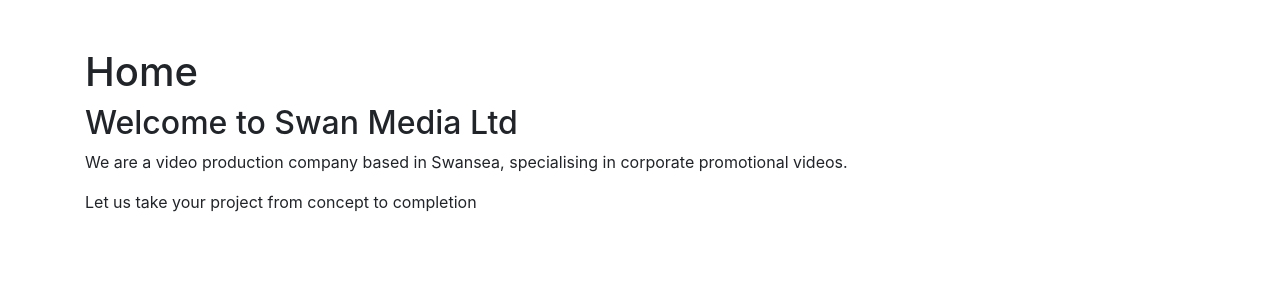
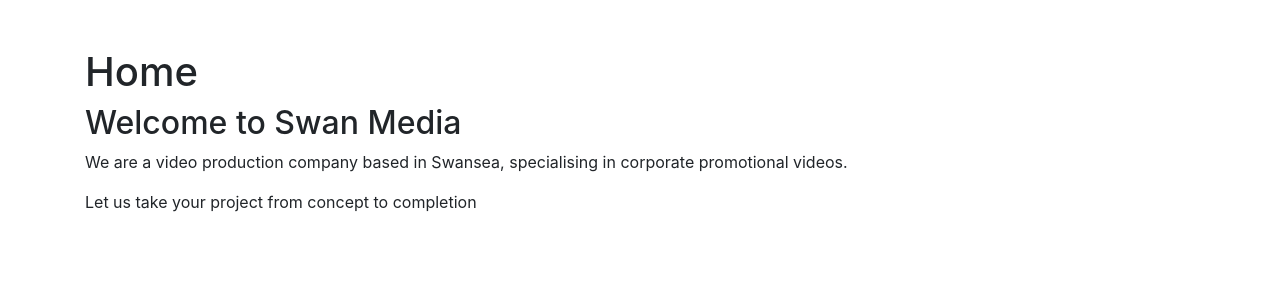
Before and after one commit to pe5er/swan.media, a Jekyll site: the page built from index.md, in a window 1280 px wide. Shown: the part 456-756 px from the top of the page. Built offline with Jekyll 4.4.1, drawn with Linux system fonts in a browser that asks for light colours; our own code applies the rules of GitHub Pages for plain Markdown files.

Commit message:
Update index.md

```diff
--- a/index.md
+++ b/index.md
@@ -4,7 +4,7 @@
 title: Home
 ---
 
-## Welcome to Swan Media Ltd
+## Welcome to Swan Media
 
 We are a video production company based in Swansea, specialising in corporate promotional videos.
 
```
